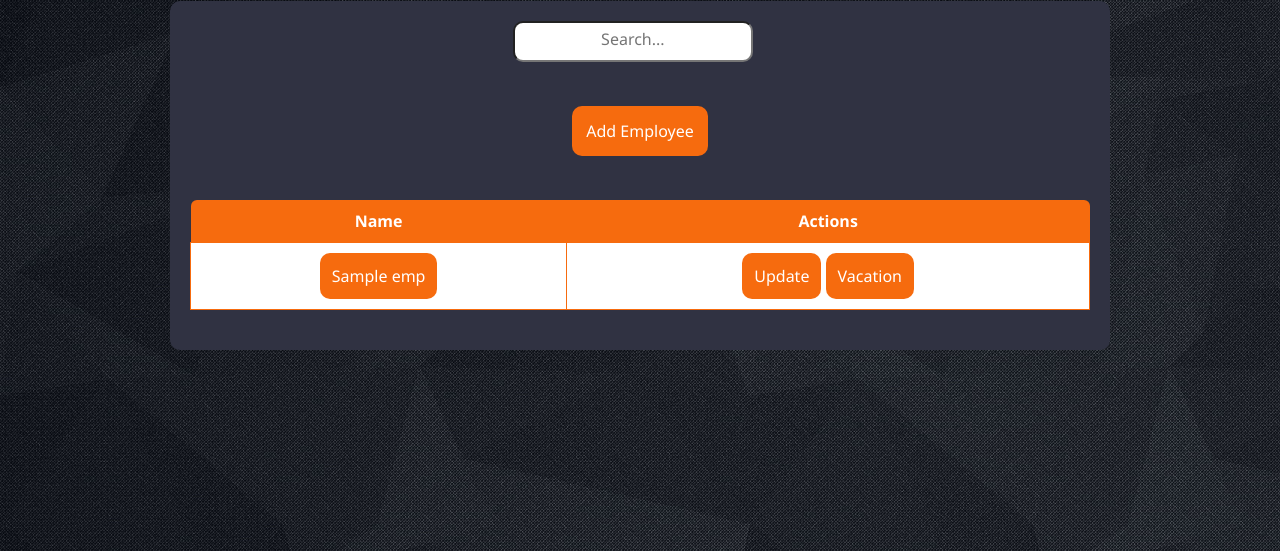
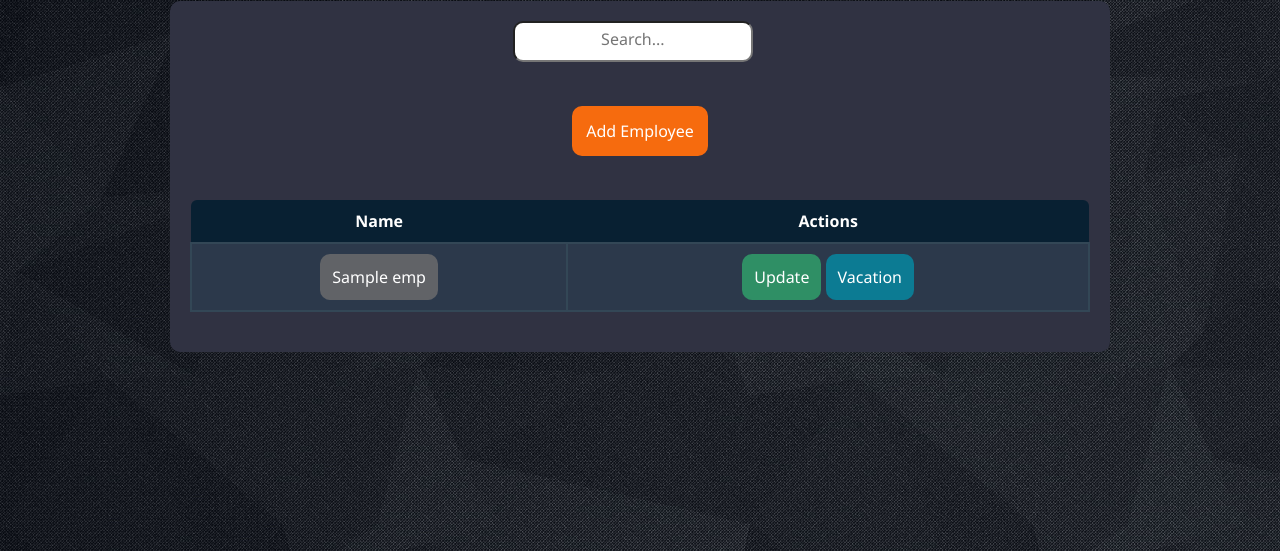
Before and after one commit to KZiad/Human-Resources-Dashboard, a Django app: template Django/Management/templates/Management/index.html in a window 1280 px wide. Shown: the part 210-761 px from the top of the page. Run offline with Django 3.2, Linux system fonts and the light colour scheme; the template is opened without the code that fills it: most values are stand-ins (such as "Sample title", 1, 10 or a date in 2020).

Commit message:
Changed colors

```diff
--- a/Django/Management/static/Management/CSS/Index.css
+++ b/Django/Management/static/Management/CSS/Index.css
@@ -91,18 +91,21 @@ table {
     width: 900px;
     margin-bottom: 20px;
 }
+
 table th {
     border-collapse: collapse;
     border: none;
-    background-color: #f66b0e;
+    background-color: #082032;
     padding: 10px;
 }
+
 table td {
     text-align: center;
-    border: 1px solid #f66b0e;
-    background-color: #ffffff;
+    border: 2px solid #334756;
+    background-color: #2C394B;
     padding: 10px;
 }
+
 table button {
     width: fit-content;
     padding: 12px;
@@ -110,15 +113,38 @@ table button {
     border-radius: 10px;
     font-size: 1em;
     font-family: "Segoe UI", Tahoma, Geneva, Verdana, sans-serif;
-    background-color: #f66b0e;
     color: #ffffff;
     border: none;
     cursor: pointer;
 }
 
-table button:hover{
-    background-color: #bd5612;
-    transition: .5s;
+.emp-btn {
+    background-color: rgba(150, 141, 132, 0.5);
+}
+
+.emp-btn:hover {
+    background-color: rgba(105, 100, 95, 0.5);
+    transition: 0.5s;
+}
+
+.update-employee-btn {
+    background-color: #2f8f65;
+    color: #ffffff;
+}
+
+.update-employee-btn:hover {
+    background-color: #21573f;
+    transition: 0.5s;
+}
+
+.vacation-employee-btn{
+    background-color: #0C7B93;
+    color: #ffffff;
+}
+
+.vacation-employee-btn:hover{
+    background-color: #0b5464;
+    transition: 0.5s;
 }
 
 tr:first-child th:first-child { border-top-left-radius: 6px; }
```
